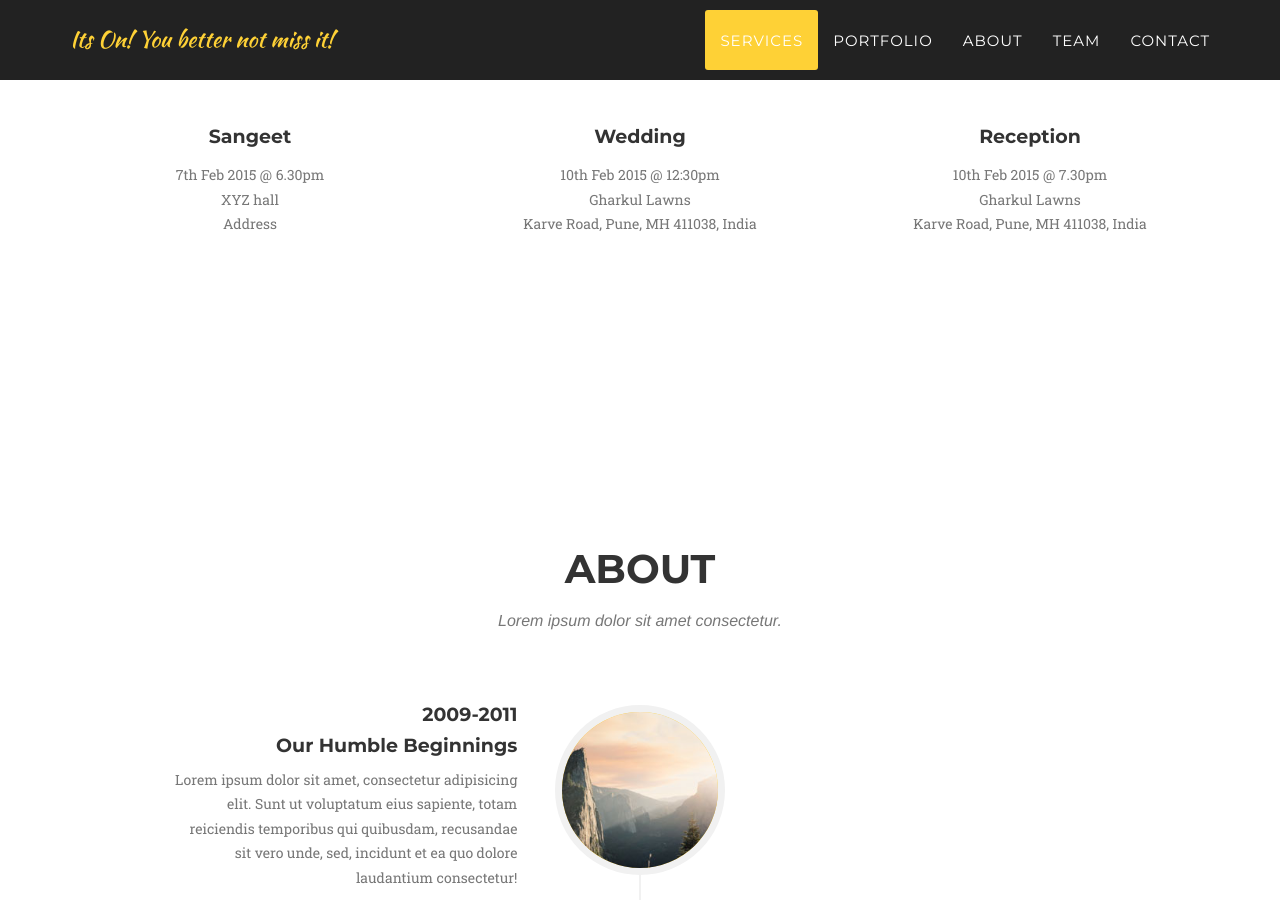
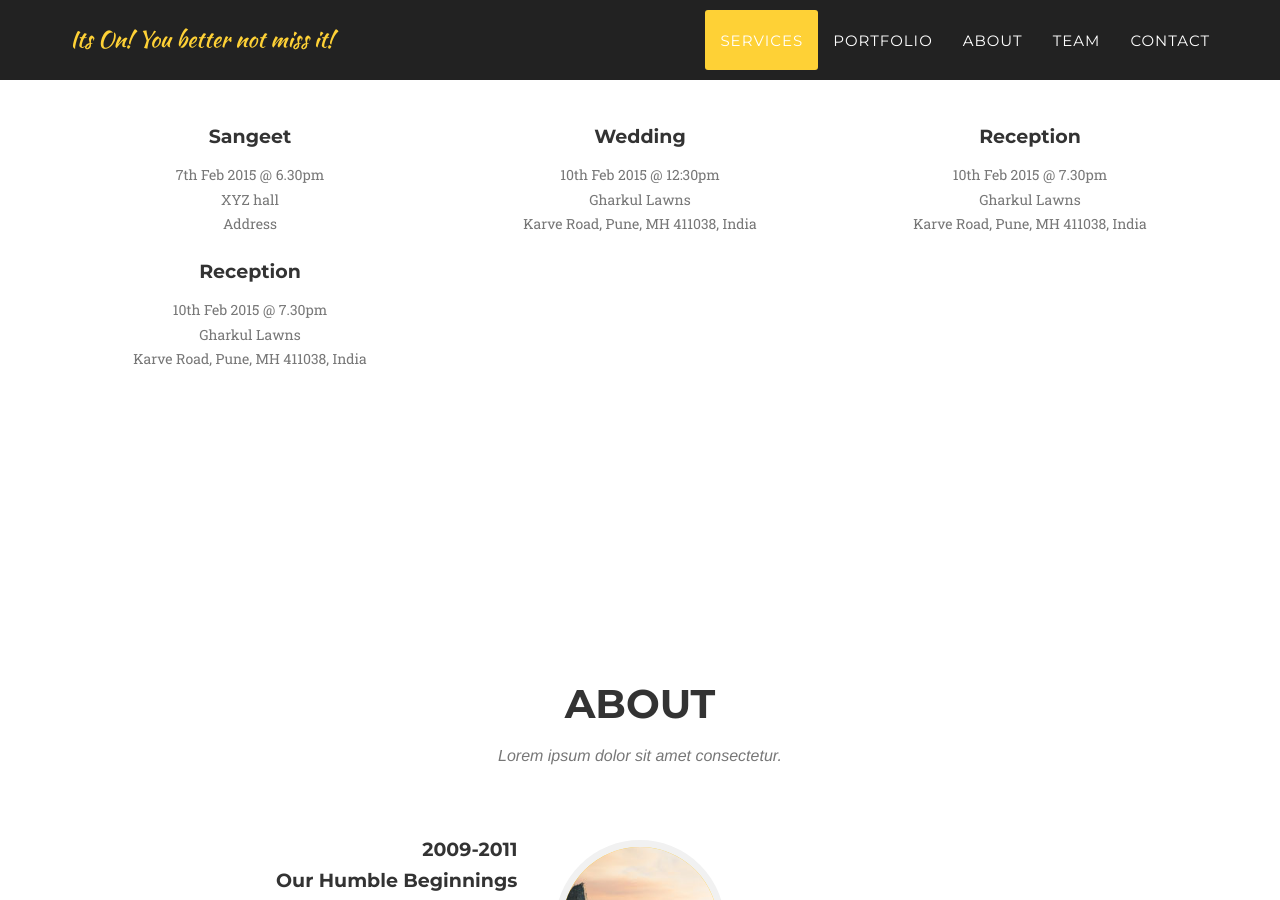
Before and after one commit to ajkl/wedding-invite, a Jekyll site: the page built from index.html, in a window 1280 px wide and 900 px high, scrolled down 953 px. Built offline with Jekyll 4.4.1, drawn with Linux system fonts in a browser that asks for light colours; some web fonts are replaced.

Commit message:
Update services.html

```diff
--- a/_includes/services.html
+++ b/_includes/services.html
@@ -35,6 +35,15 @@
                     <h4 class="service-heading">Reception</h4>
                     <p class="text-muted">10th Feb 2015 @ 7.30pm<br>Gharkul Lawns<br>Karve Road, Pune, MH 411038, India</p>
                 </div>
+                <div class="col-md-4">
+                    <!--<span class="fa-stack fa-4x">
+                        <i class="fa fa-circle fa-stack-2x text-primary"></i>
+                        <i class="fa fa-lock fa-stack-1x fa-inverse"></i>
+                    </span>
+                    -->
+                    <h4 class="service-heading">Reception</h4>
+                    <p class="text-muted">10th Feb 2015 @ 7.30pm<br>Gharkul Lawns<br>Karve Road, Pune, MH 411038, India</p>
+                </div>
             </div>
         </div>
     </section>
```
